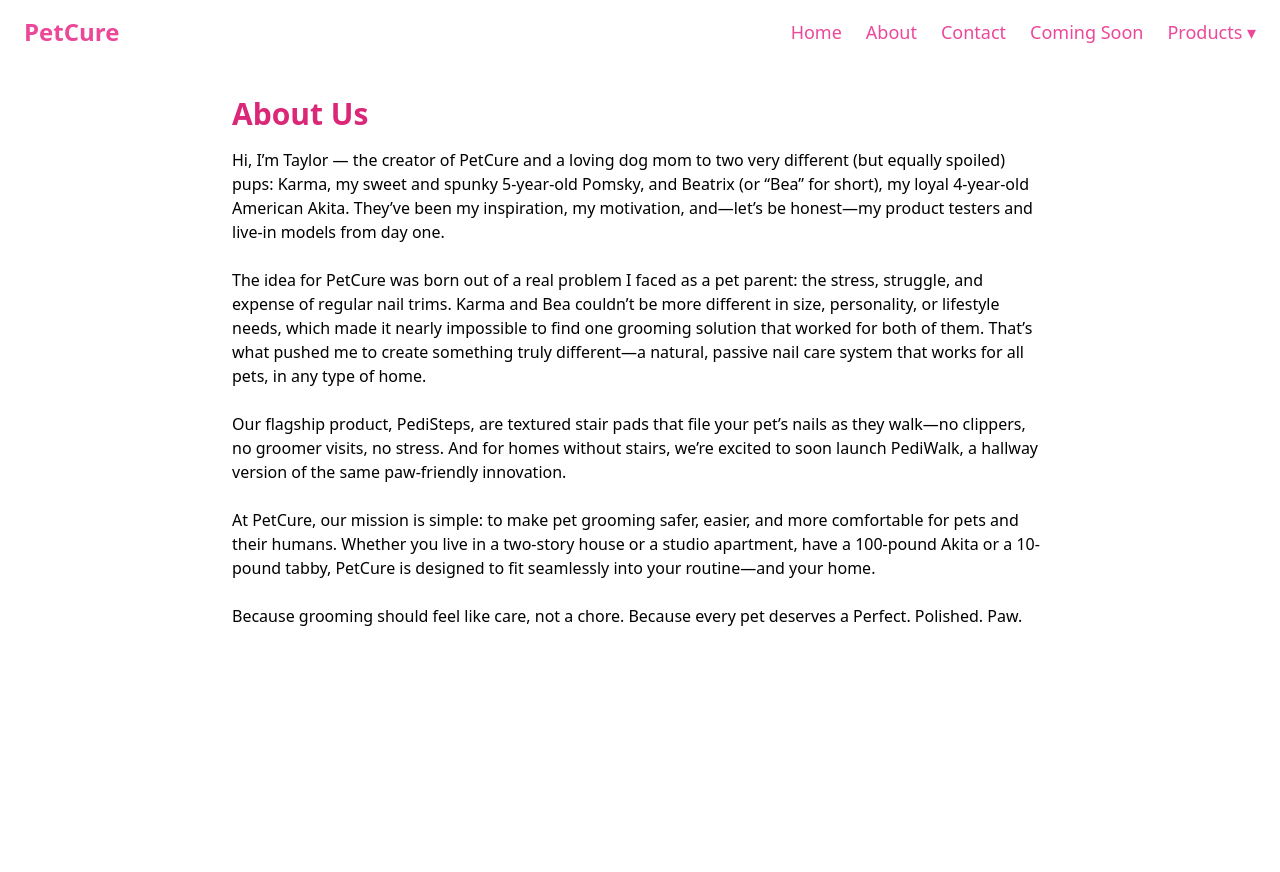
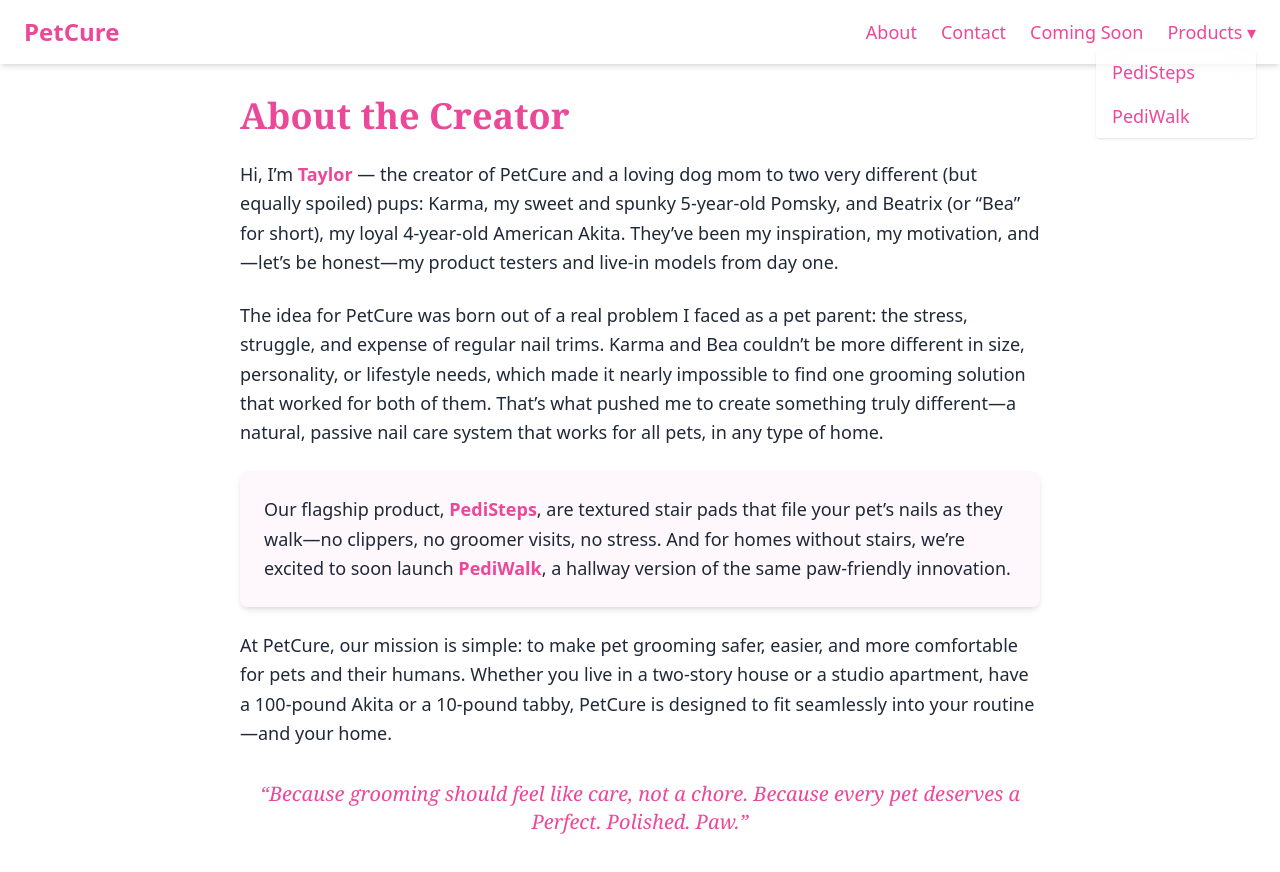
Before and after one commit to t-vanderwolk/PetCure, a React (Create React App) app: page /about in a window 1280 px wide. Both pictures are taken after a click on the button "Products ▾". Shown: the top 872 px of the page. Before the commit the page ends 800 px from the top, so only its background shows below. Built offline with nearby package versions, Linux system fonts and the light colour scheme.

Commit message:
fixed HeroSection/HomePage. Dividing Pages and Components

```diff
--- a/src/App.js
+++ b/src/App.js
@@ -1,58 +1,43 @@
 import './index.css';
 import React from 'react';
-import { BrowserRouter as Router, Routes, Route, Link } from 'react-router-dom';
+import { BrowserRouter as Router, Routes, Route, Link,  useLocation  } from 'react-router-dom';
 import HeroSection from './components/HeroSection';
-
+import About from './pages/About';
+import Navbar from './components/Navbar';
 // ✅ Fixed: class -> className in JSX
 
-function Navbar() {
+
+function AppContent() {
+  const location = useLocation();
+
+  // Only show Navbar if not on home page
+  const showNavbar = location.pathname !== '/';
+
   return (
-    <nav className="fixed top-0 left-0 right-0 z-50 h-16 px-6 flex items-center justify-between bg-white/30 backdrop-blur-md text-pink-500">
-      <Link to="/" className="text-2xl font-bold hover:text-pink-600 transition">PetCure</Link>
-      <div className="flex gap-6 text-lg">
-        <Link to="/" className="hover:underline">Home</Link>
-        <Link to="/about" className="hover:underline">About</Link>
-        <Link to="/contact" className="hover:underline">Contact</Link>
-        <Link to="/coming-soon" className="hover:underline">Coming Soon</Link>
-        <div className="relative group">
-          <button className="hover:underline">Products ▾</button>
-          <div className="absolute hidden group-hover:block bg-white/70 backdrop-blur-md text-pink-500 rounded shadow mt-1">
-            <Link to="/pedisteps" className="block px-4 py-2 hover:bg-pink-100">PediSteps</Link>
-            <Link to="/pediwalk" className="block px-4 py-2 hover:bg-pink-100">PediWalk</Link>
-          </div>
-        </div>
-      </div>
-    </nav>
+    <>
+      {showNavbar && <Navbar />}
+      <Routes>
+        <Route path="/" element={<HeroSection />} />
+        <Route path="/about" element={<About />} />
+        <Route path="/contact" element={<Contact />} />
+        <Route path="/coming-soon" element={<ComingSoon />} />
+        <Route path="/pedisteps" element={<PediSteps />} />
+        <Route path="/pediwalk" element={<PediWalk />} />
+      </Routes>
+    </>
   );
 }
 
 function Home() {
 
   return (
-  <div className='absolute top-0 left-0 w-full h-full object-cover'>
+  <div className='top-0 left-0 w-full h-full object-contain'>
    <HeroSection />;
  </div>
   )
 }
 
-function About() {
-  return (
-    <div className="p-10 max-w-4xl mx-auto pt-24">
-      <h2 className="text-3xl font-bold text-pink-600 mb-4">About Us</h2>
-      <p>
-        Hi, I’m Taylor — the creator of PetCure and a loving dog mom to two very different (but equally spoiled) pups: Karma, my sweet and spunky 5-year-old Pomsky, and Beatrix (or “Bea” for short), my loyal 4-year-old American Akita. They’ve been my inspiration, my motivation, and—let’s be honest—my product testers and live-in models from day one.
-        <br /><br />
-        The idea for PetCure was born out of a real problem I faced as a pet parent: the stress, struggle, and expense of regular nail trims. Karma and Bea couldn’t be more different in size, personality, or lifestyle needs, which made it nearly impossible to find one grooming solution that worked for both of them. That’s what pushed me to create something truly different—a natural, passive nail care system that works for all pets, in any type of home.
-        <br /><br />
-        Our flagship product, PediSteps, are textured stair pads that file your pet’s nails as they walk—no clippers, no groomer visits, no stress. And for homes without stairs, we’re excited to soon launch PediWalk, a hallway version of the same paw-friendly innovation.
-        <br /><br />
-        At PetCure, our mission is simple: to make pet grooming safer, easier, and more comfortable for pets and their humans. Whether you live in a two-story house or a studio apartment, have a 100-pound Akita or a 10-pound tabby, PetCure is designed to fit seamlessly into your routine—and your home.
-        <br /><br />
-        Because grooming should feel like care, not a chore. Because every pet deserves a Perfect. Polished. Paw.
-      </p>
-    </div>
-  );
-}
+
 
 function Contact() {
   return (
@@ -103,16 +88,9 @@
 
 function App() {
   return (
+
     <Router>
-      <Navbar />
-      <Routes>
-        <Route path="/" element={<Home />} />
-        <Route path="/about" element={<About />} />
-        <Route path="/contact" element={<Contact />} />
-        <Route path="/coming-soon" element={<ComingSoon />} />
-        <Route path="/pedisteps" element={<PediSteps />} />
-        <Route path="/pediwalk" element={<PediWalk />} />
-      </Routes>
+<AppContent />
     </Router>
   );
 }
--- a/src/components/HeroSection.js
+++ b/src/components/HeroSection.js
@@ -43,7 +43,7 @@
   };
 
   return (
-    <div className="bg-origin-border md:bg-origin-padding">
+    <div className="relative shadow-lg h-screen">
       {/* Carousel Images */}
       <AnimatePresence>
         <motion.img
@@ -55,8 +55,7 @@
           animate={{ opacity: 1 }}
           exit={{ opacity: 0 }}
           transition={{ duration: 1, ease: "easeInOut" }}
-          className="relative top-0 left-0 w-full h-full object-cover"
-        />
+          className="w-full h-full"        />
       </AnimatePresence>
 
       {/* Door Animation */}
@@ -82,8 +81,9 @@
   initial={{ opacity: 0 }}
   animate={{ opacity: 1 }}
   transition={{ delay: 2, duration: 1 }}
-        className="absolute z-30 top-[60%] left-1/2 -translate-x-1/2 text-center flex flex-col items-center space-y-4"
+  className="absolute top-1/2 left-1/2 -translate-x-1/2 -translate-y-1/2 z-30 text-center flex flex-col items-center space-y-4"
 >
+  {/* Translucent background box for tagline */}
   <div className="px-6 py-4 rounded-xl bg-white/30 backdrop-blur-md">
     <div className="flex gap-2 justify-center text-3xl md:text-5xl font-bold text-pink-500 drop-shadow-lg">
       <motion.span initial={{ opacity: 0, y: 20 }} animate={{ opacity: 1, y: 0 }} transition={{ delay: 2.2, duration: 0.6 }}>Perfect.</motion.span>
@@ -92,6 +92,7 @@
     </div>
   </div>
 
+  {/* Enter Now button */}
   <motion.button
     initial={{ opacity: 0, y: 10 }}
     animate={{ opacity: 1, y: 0 }}
--- /dev/null
+++ b/src/components/Navbar.js
@@ -0,0 +1,43 @@
+import React, { useState } from 'react';
+import { Link } from 'react-router-dom';
+
+function Navbar() {
+  const [isDropdownOpen, setIsDropdownOpen] = useState(false);
+
+  const toggleDropdown = () => {
+    setIsDropdownOpen(prev => !prev);
+  };
+
+  const closeDropdown = () => {
+    setIsDropdownOpen(false);
+  };
+
+  return (
+    <nav className="fixed top-0 left-0 right-0 z-50 h-16 px-6 flex items-center justify-between bg-white/30 backdrop-blur-md text-pink-500 shadow-md">
+      <Link to="/" className="text-2xl font-bold hover:text-pink-600 transition">
+        PetCure
+      </Link>
+
+      <div className="flex gap-6 text-lg relative">
+        <Link to="/about" className="hover:underline" onClick={closeDropdown}>About</Link>
+        <Link to="/contact" className="hover:underline" onClick={closeDropdown}>Contact</Link>
+        <Link to="/coming-soon" className="hover:underline" onClick={closeDropdown}>Coming Soon</Link>
+
+        <div className="relative">
+          <button onClick={toggleDropdown} className="hover:underline focus:outline-none">
+            Products ▾
+          </button>
+
+          {isDropdownOpen && (
+            <div className="absolute bg-white/70 backdrop-blur-md text-pink-500 rounded shadow mt-1 right-0 w-40">
+              <Link to="/pedisteps" className="block px-4 py-2 hover:bg-pink-100" onClick={closeDropdown}>PediSteps</Link>
+              <Link to="/pediwalk" className="block px-4 py-2 hover:bg-pink-100" onClick={closeDropdown}>PediWalk</Link>
+            </div>
+          )}
+        </div>
+      </div>
+    </nav>
+  );
+}
+
+export default Navbar;
--- /dev/null
+++ b/src/pages/About.js
@@ -0,0 +1,33 @@
+import React from 'react';
+
+function About() {
+  return (
+    <div className="bg-white pt-24 pb-16 px-6 md:px-12 max-w-4xl mx-auto text-gray-800 font-sans">
+      <h1 className="text-4xl font-serif font-bold text-pink-500 mb-6">About the Creator</h1>
+
+      <p className="text-lg leading-relaxed mb-6">
+        Hi, I’m <span className="font-bold text-pink-500">Taylor</span> — the creator of PetCure and a loving dog mom to two very different (but equally spoiled) pups: Karma, my sweet and spunky 5-year-old Pomsky, and Beatrix (or “Bea” for short), my loyal 4-year-old American Akita. They’ve been my inspiration, my motivation, and—let’s be honest—my product testers and live-in models from day one.
+      </p>
+
+      <p className="text-lg leading-relaxed mb-6">
+        The idea for PetCure was born out of a real problem I faced as a pet parent: the stress, struggle, and expense of regular nail trims. Karma and Bea couldn’t be more different in size, personality, or lifestyle needs, which made it nearly impossible to find one grooming solution that worked for both of them. That’s what pushed me to create something truly different—a natural, passive nail care system that works for all pets, in any type of home.
+      </p>
+
+      <div className="bg-pink-50/60 backdrop-blur-md p-6 rounded-lg shadow-md mb-6">
+        <p className="text-lg font-medium leading-relaxed">
+          Our flagship product, <span className="font-semibold text-pink-500">PediSteps</span>, are textured stair pads that file your pet’s nails as they walk—no clippers, no groomer visits, no stress. And for homes without stairs, we’re excited to soon launch <span className="font-semibold text-pink-500">PediWalk</span>, a hallway version of the same paw-friendly innovation.
+        </p>
+      </div>
+
+      <p className="text-lg leading-relaxed mb-6">
+        At PetCure, our mission is simple: to make pet grooming safer, easier, and more comfortable for pets and their humans. Whether you live in a two-story house or a studio apartment, have a 100-pound Akita or a 10-pound tabby, PetCure is designed to fit seamlessly into your routine—and your home.
+      </p>
+
+      <blockquote className="text-pink-500 text-xl font-serif italic text-center mt-8">
+        “Because grooming should feel like care, not a chore. Because every pet deserves a Perfect. Polished. Paw.”
+      </blockquote>
+    </div>
+  );
+}
+
+export default About;
```
Lines whose indentation alone changed are shown as unchanged.
